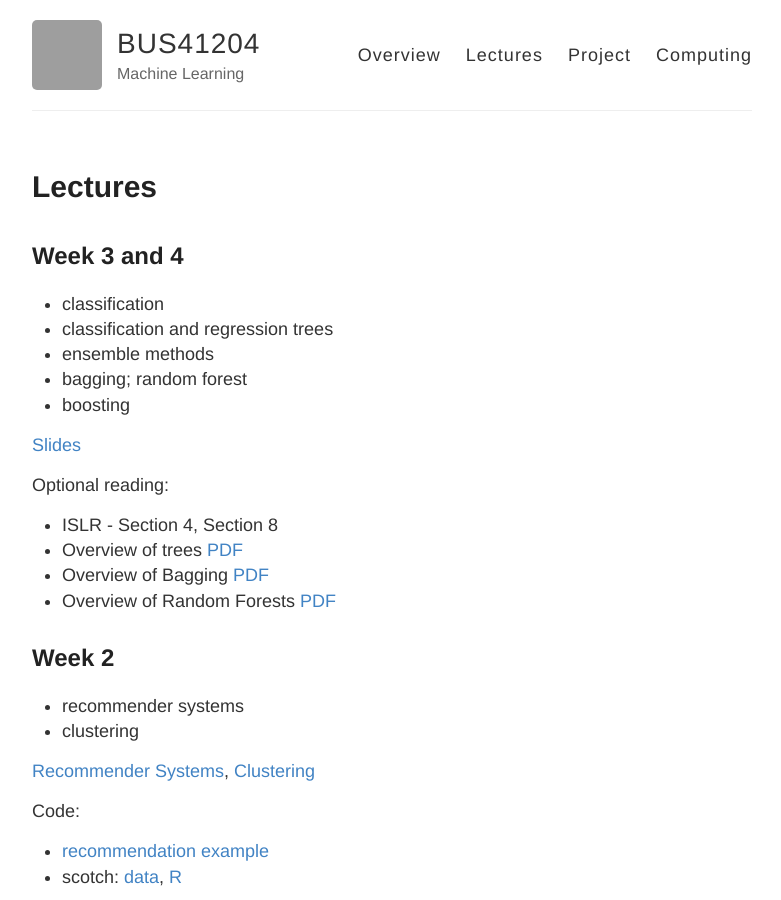
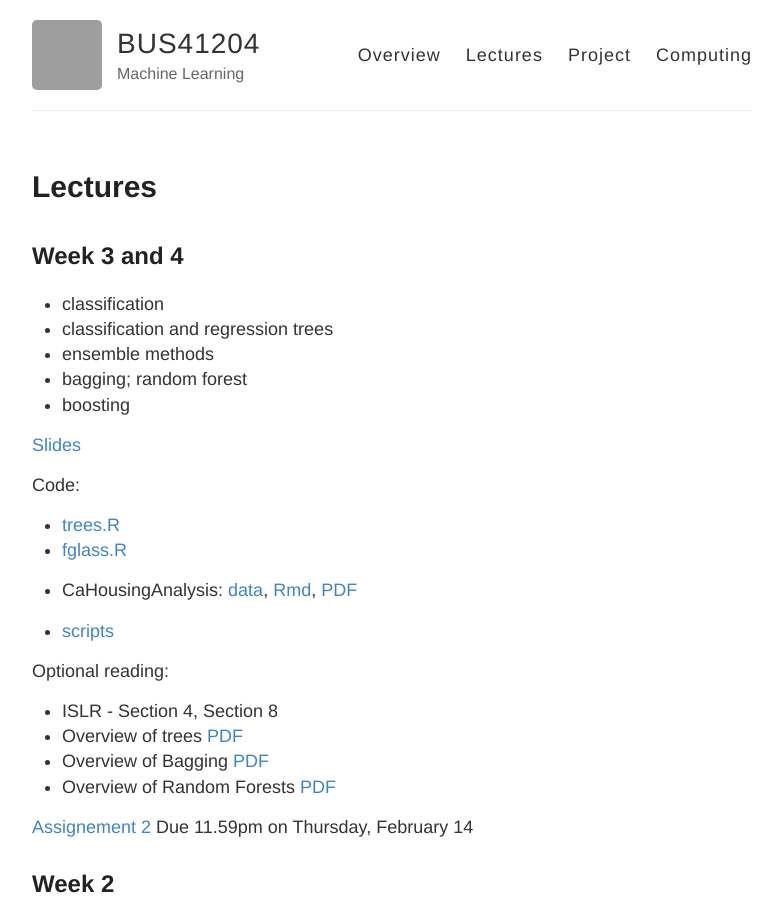
Before and after one commit to ChicagoBoothML/MLClass, a Jekyll site: the page built from lectures.md, in a window 1280 px wide and 900 px high. Shown: the whole window, without its empty margins (248-1029 px from the left). Built offline with Jekyll 4.4.1, drawn with Linux system fonts in a browser that asks for light colours; some of the changed lines change nothing that is shown; grey boxes are pictures that could not be loaded.

Commit message:
Update lectures.md

```diff
--- a/lectures.md
+++ b/lectures.md
@@ -144,18 +144,14 @@ Optional reading:
 
 [Slides](https://piazza.com/class_profile/get_resource/joa87ld16vd1qb/jratk4cagiq72d)
 
-<!---
 Code:
 
-* [trees.R](https://raw.githubusercontent.com/ChicagoBoothML/ML2016/master/code/trees.R)
-* [fglass.R](https://raw.githubusercontent.com/ChicagoBoothML/ML2016/master/code/fglass.R)
+* [trees.R](https://raw.githubusercontent.com/ChicagoBoothML/MLClass/master/lec03/trees.R)
+* [fglass.R](https://raw.githubusercontent.com/ChicagoBoothML/MLClass/master/lec03/fglass.R)
+* CaHousingAnalysis: [data](https://raw.githubusercontent.com/ChicagoBoothML/MLClass/master/lec03/CaliforniaHousing.csv), [Rmd](https://raw.githubusercontent.com/ChicagoBoothML/MLClass/master/lec03/CaHousingAnalysis.Rmd), [PDF](https://github.com/ChicagoBoothML/MLClass/raw/master/lec03/CaHousingAnalysis.pdf)
 
-* CaHousingAnalysis: [data](https://github.com/ChicagoBoothML/MLClassData/raw/master/CaliforniaHousing/CaliforniaHousing.csv), [Rmd](https://raw.githubusercontent.com/ChicagoBoothML/ML2017/master/lec03/CaHousingAnalysis.Rmd), [PDF](https://github.com/ChicagoBoothML/ML2017/raw/master/lec03/CaHousingAnalysis.pdf)
+* [scripts](https://github.com/ChicagoBoothML/MLClass/tree/master/lec03)
 
-* [scripts](https://github.com/ChicagoBoothML/ML2017/tree/master/lec03)
-
-
---->
 
 Optional reading:
 
@@ -164,7 +160,7 @@ Optional reading:
 * Overview of Bagging [PDF](http://statistics.berkeley.edu/sites/default/files/tech-reports/421.pdf)
 * Overview of Random Forests [PDF](https://www.stat.berkeley.edu/~breiman/RandomForests/cc_home.htm)
 
-
+[Assignement 2](https://piazza.com/class_profile/get_resource/joa87ld16vd1qb/jrbi7jiyt044oa) Due 11.59pm on Thursday, February 14
 
 ## Week 2
 
```
